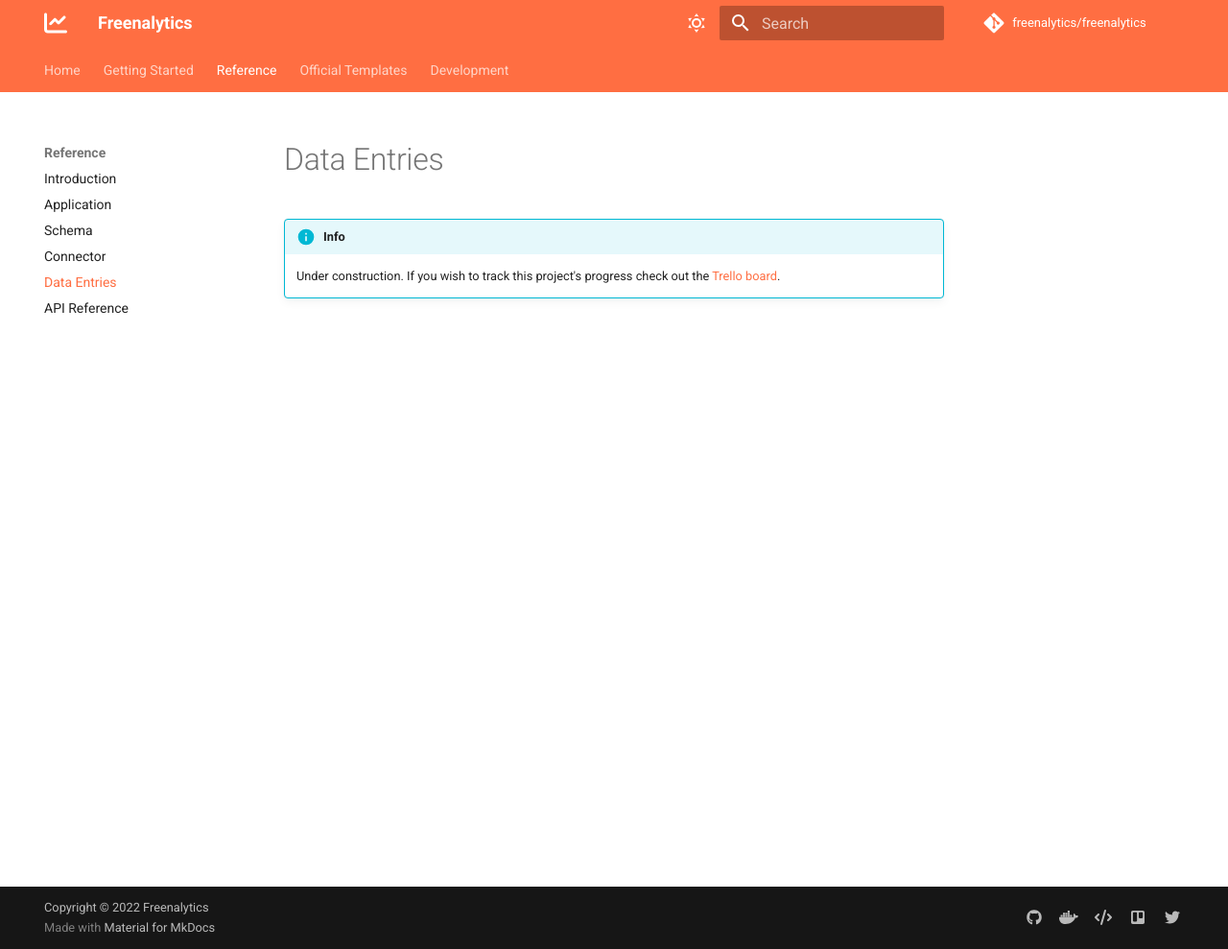
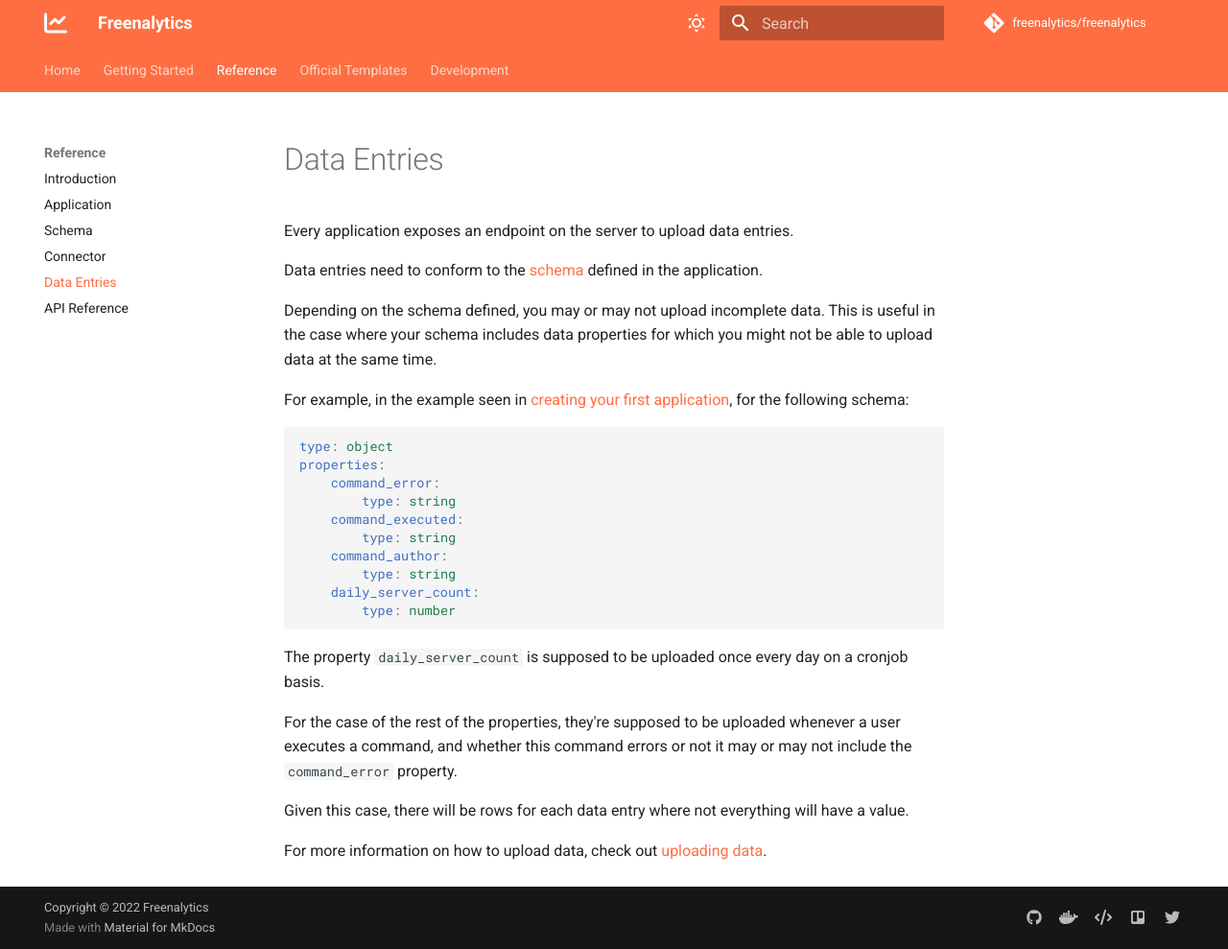
Before and after one commit to freenalytics/documentation, an MkDocs documentation site: the page built from docs/reference/data-entries.md, in a window 1280 px wide and 989 px high. Shown: the whole window at 96% size. Built offline with MkDocs 1.6.1 and Material for MkDocs 9.7.7, drawn with Linux system fonts in a browser that asks for light colours; comment, search, counter and statistics services are not loaded.

Commit message:
Created reference/data-entries.

````diff
--- a/docs/reference/data-entries.md
+++ b/docs/reference/data-entries.md
@@ -1,2 +1,32 @@
-!!! info
-    Under construction. If you wish to track this project's progress check out the [Trello board](https://trello.com/b/oDg8aD7n).
+# Data Entries
+
+Every application exposes an endpoint on the server to upload data entries.
+
+Data entries need to conform to the [schema](./schema.md) defined in the application.
+
+Depending on the schema defined, you may or may not upload incomplete data. This is useful in the case
+where your schema includes data properties for which you might not be able to upload data at the same time.
+
+For example, in the example seen in [creating your first application](../getting-started/creating-your-first-application.md), for the following schema:
+
+```yaml
+type: object
+properties:
+    command_error:
+        type: string
+    command_executed:
+        type: string
+    command_author:
+        type: string
+    daily_server_count:
+        type: number
+```
+
+The property `daily_server_count` is supposed to be uploaded once every day on a cronjob basis.
+
+For the case of the rest of the properties, they're supposed to be uploaded whenever a user executes a command, and whether
+this command errors or not it may or may not include the `command_error` property.
+
+Given this case, there will be rows for each data entry where not everything will have a value.
+
+For more information on how to upload data, check out [uploading data](../getting-started/uploading-data.md).
````
